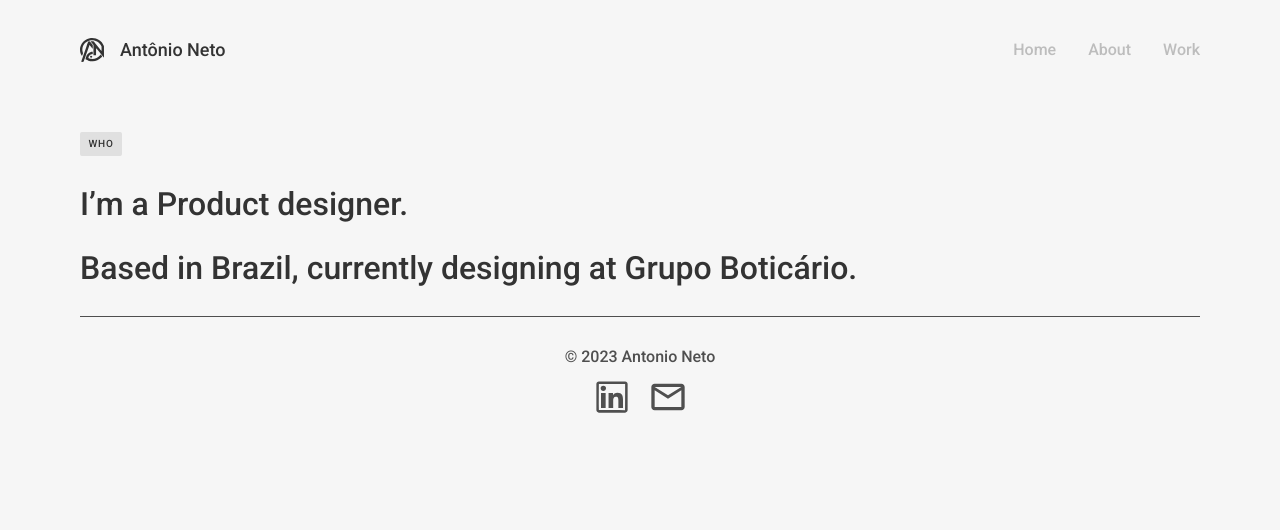
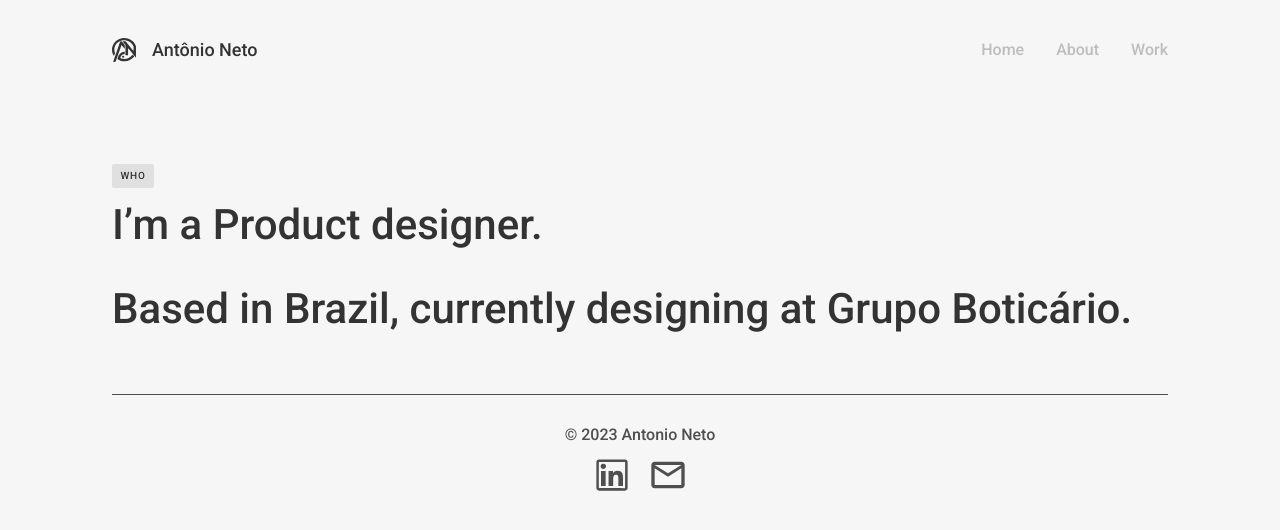
Before and after one commit to gabrielmulleer/portfolio-antonio-neto, a React (Vite) app: page / in a window 1280 px wide. Shown: the top 530 px of the page. Built offline with nearby package versions, Linux system fonts and the light colour scheme.

Commit message:
feat: add media query for desktop in who section

```diff
--- a/src/App.css
+++ b/src/App.css
@@ -7,6 +7,6 @@
   }
 
   @media (min-width: 1280px) {
-    padding: 0 5rem;
+    padding: 0 7rem;
   }
 }
--- a/src/Pages/Main/Main.module.scss
+++ b/src/Pages/Main/Main.module.scss
@@ -8,10 +8,17 @@
         padding: 2rem 0 ;
         gap: 2rem;
       }
+      @media (min-width: $screen-xl-min) {
+        padding: 4rem 0 ;
+        gap: 7.5rem;
+      }
     &__who{
-        margin-top: 4.12rem;
+        margin-top: 4rem;
         @media (min-width: $screen-lg-min) {
             margin-top: 0;
+          }
+          @media (min-width: $screen-xl-min) {
+
           }
         &_text{
             margin-top: 1rem;
@@ -21,6 +28,10 @@
                 margin-top: 2rem;
                 font-size: 32px;
               }
+              @media (min-width: $screen-xl-min) {
+                margin-top: 1rem;
+                font-size: 2.625rem;
+              }
         }
     }
 }
```
